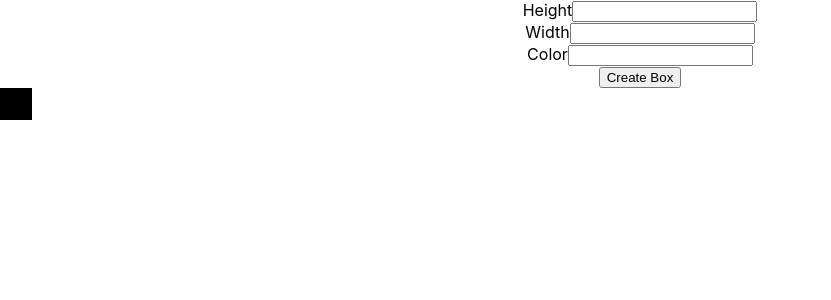
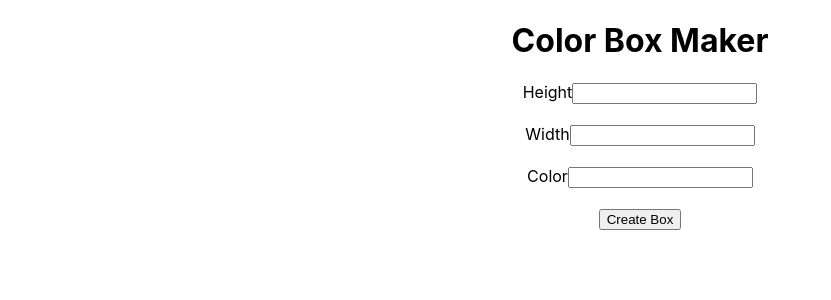
Before and after one commit to TheJSGirl/react-footprints, a React (Create React App) app in the folder box-maker/: page / in a window 1280 px wide. Shown: the top 300 px of the page, without its empty margins (0-831 px from the left). Built offline with nearby package versions, Linux system fonts and the light colour scheme.

Commit message:
created BoxList & BoxForm component

```diff
--- a/box-maker/src/App.js
+++ b/box-maker/src/App.js
@@ -1,13 +1,11 @@
 import React from 'react';
 import './App.css';
-import BoxForm from './BoxForm';
-import Box from './Box';
+import BoxList from './BoxList';
 
 function App() {
   return (
     <div className="App">
-      <BoxForm/>
-      <Box height={2} color="black" width={2} />
+      <BoxList/>
     </div>
   );
 }
--- a/box-maker/src/Box.jsx
+++ b/box-maker/src/Box.jsx
@@ -1,11 +1,11 @@
 import React, {Component} from 'react'
 
 class Box extends Component {
-    // static defaultProps = {
-    //     height: 10,
-    //     width: 15,
-    //     color: 'red'
-    // }
+    static defaultProps = {
+        height: 10,
+        width: 15,
+        color: 'red'
+    }
     render() {
         return(
             <div style={{
@@ -13,7 +13,6 @@ class Box extends Component {
                 width: `${this.props.width}em`,
                 background: this.props.color
             }}>
-
             </div>
         )
     }
--- a/box-maker/src/BoxForm.jsx
+++ b/box-maker/src/BoxForm.jsx
@@ -1,12 +1,11 @@
 import React, {Component} from 'react';
-import Box from './Box';
 
 class BoxForm extends Component {
     constructor(props) {
         super(props)
         this.state = {
+            width: '',
             height: '',
-            width: '',
             color: ''
         }
         this.handleOnchange = this.handleOnchange.bind(this);
@@ -17,23 +16,25 @@ class BoxForm extends Component {
         this.setState({[event.target.name]: event.target.value})
     }
 
-    handleSubmit() {
-
+    handleSubmit(event) {
+        event.preventDefault();
+        this.props.createBox(this.state);
     }
-
     render() {
         return (
+                <form onSubmit={this.handleSubmit}>
                    <div>
-                <form onClick={this.handleSubmit}>
-
                         <label htmlFor="height">Height</label>
                         <input
                             id="height"
                             name="height"
                             value={this.state.height}
                             onChange={this.handleOnchange}
-                    /><br/>
+                        />
 
+                    </div><br/>
+
+                    <div>
                         <label htmlFor="width">Width</label>
                         <input
                             id="width"
@@ -41,7 +42,9 @@ class BoxForm extends Component {
                             value={this.state.width}
                             onChange={this.handleOnchange}
                         />
+                    </div>
                     <br/>
+                   <div>
                     <label htmlFor="color">Color</label>
                         <input
                             id="color"
@@ -49,10 +52,10 @@ class BoxForm extends Component {
                             name="color"
                             onChange={this.handleOnchange}
                         />
+                   </div>
                     <br/>
                     <button>Create Box</button>
                 </form>
-            </div>
         )
     }
 }
--- /dev/null
+++ b/box-maker/src/BoxList.jsx
@@ -0,0 +1,39 @@
+import React, {Component} from 'react';
+import BoxForm from './BoxForm';
+import Box from './Box';
+
+class BoxList extends Component {
+    constructor(props) {
+        super(props)
+        this.state = {
+            boxes: [
+                {
+                    width: '',
+                    height: '',
+                    color: ''
+                }
+            ]
+        }
+        this.create = this.create.bind(this);
+    }
+    create(newBox) {
+        console.log("state---", newBox)
+        this.setState({
+            boxes: [...this.state.boxes, newBox]
+        })
+    }
+    render() {
+        const boxes = this.state.boxes.map((box, i) => (
+        <Box width={box.width} height={box.height} key={i} color={box.color} />
+        ));
+        return (
+            <div>
+                <h1>Color Box Maker</h1>
+                <BoxForm createBox = {this.create}/>
+                {boxes}
+            </div>
+        )
+    }
+}
+
+export default BoxList;
```
Lines whose indentation alone changed are shown as unchanged.
